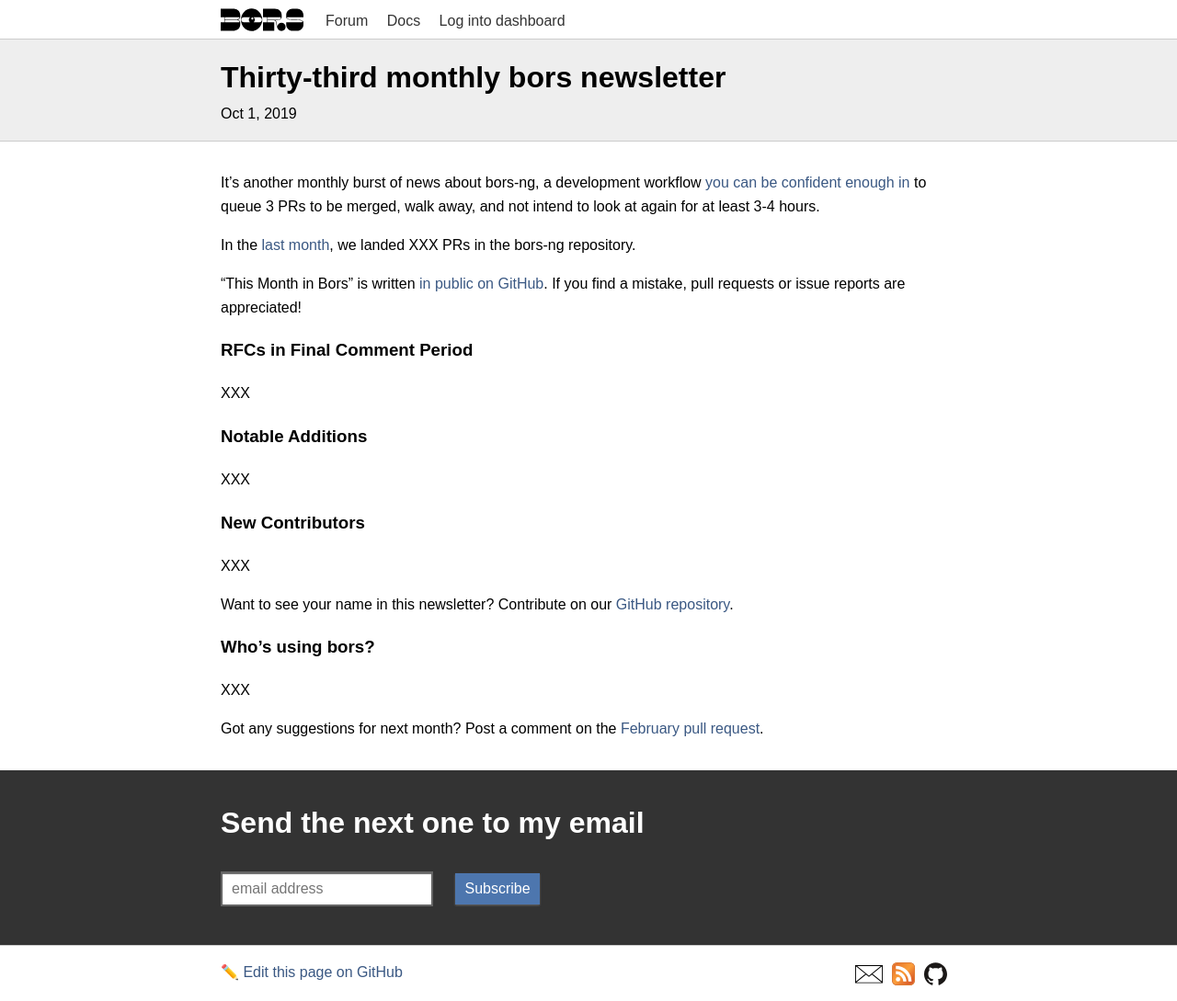
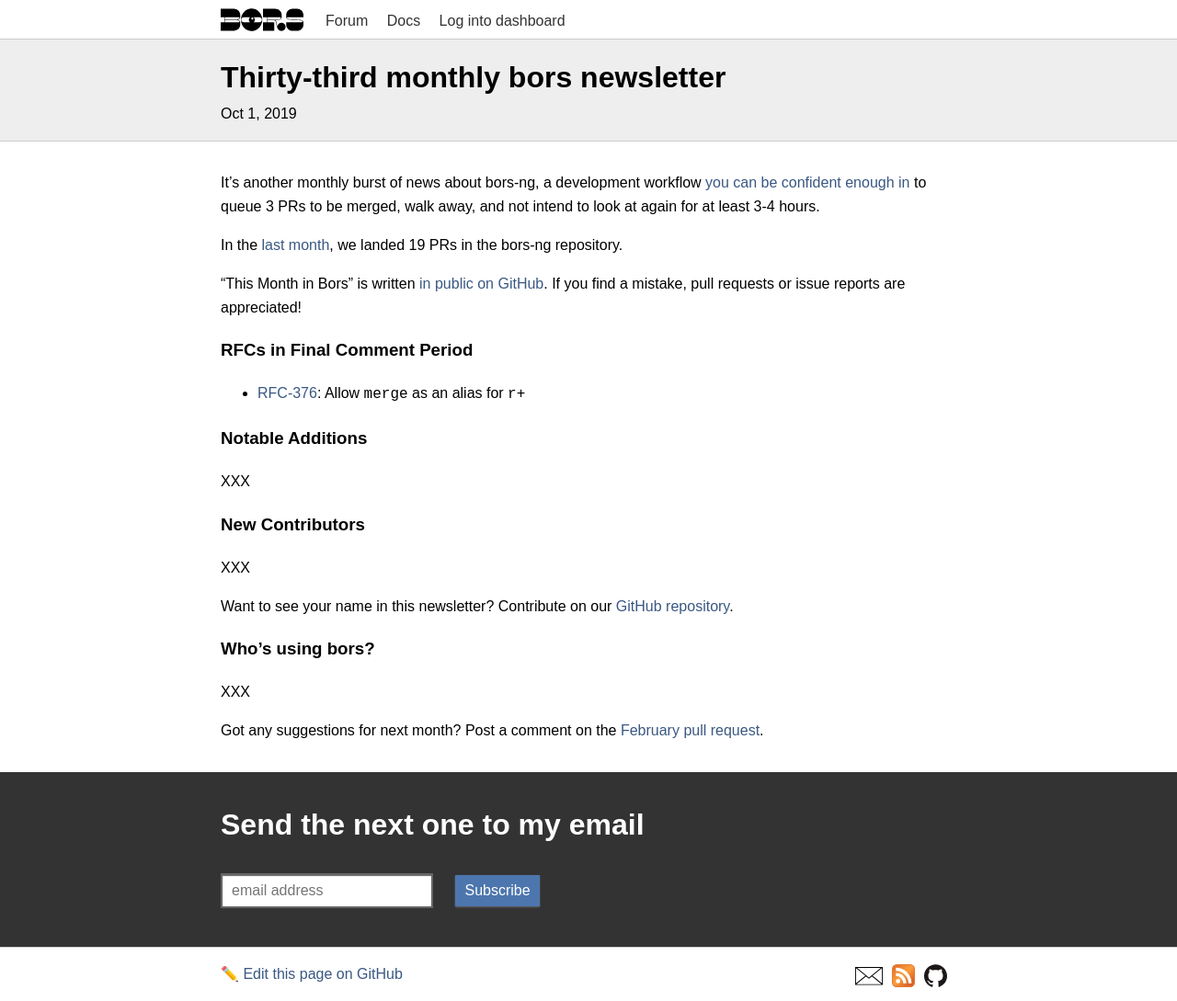
Before and after one commit to bors-ng/bors-ng.github.io, a Jekyll site: the page built from _posts/2019-10-01-tmib-33.md, in a window 1280 px wide. Shown: the whole page at 92% size. Built offline with Jekyll 4.4.1, drawn with Linux system fonts in a browser that asks for light colours.

Commit message:
Add RFC-376

```diff
--- a/_posts/2019-10-01-tmib-33.md
+++ b/_posts/2019-10-01-tmib-33.md
@@ -9,7 +9,7 @@
 It's another monthly burst of news about bors-ng, a development workflow [you can be confident enough in](https://twitter.com/duckinator/status/1176922838844006400) to queue 3 PRs to be merged, walk away, and not intend to look at again for at least 3-4 hours.
 
 In the [last month](https://github.com/bors-ng/bors-ng/pulls?utf8=%E2%9C%93&q=is%3Apr%20is%3Amerged%20closed%3A2019-09-01..2019-09-30),
-we landed XXX PRs in the bors-ng repository.
+we landed 19 PRs in the bors-ng repository.
 
 "This Month in Bors" is written [in public on GitHub][GitHub for TMiB].
 If you find a mistake, pull requests or issue reports are appreciated!
@@ -19,7 +19,7 @@
 
 ### RFCs in Final Comment Period
 
-XXX
+* [RFC-376](https://forum.bors.tech/t/allow-merge-as-an-alias-for-r/376): Allow `merge` as an alias for `r+`
 
 
 ### Notable Additions
@@ -39,4 +39,4 @@
 XXX
 
 Got any suggestions for next month?
-Post a comment on the [February pull request](https://github.com/bors-ng/bors-ng.github.io/pull/___).
+Post a comment on the [February pull request](https://github.com/bors-ng/bors-ng.github.io/pull/90).
```
